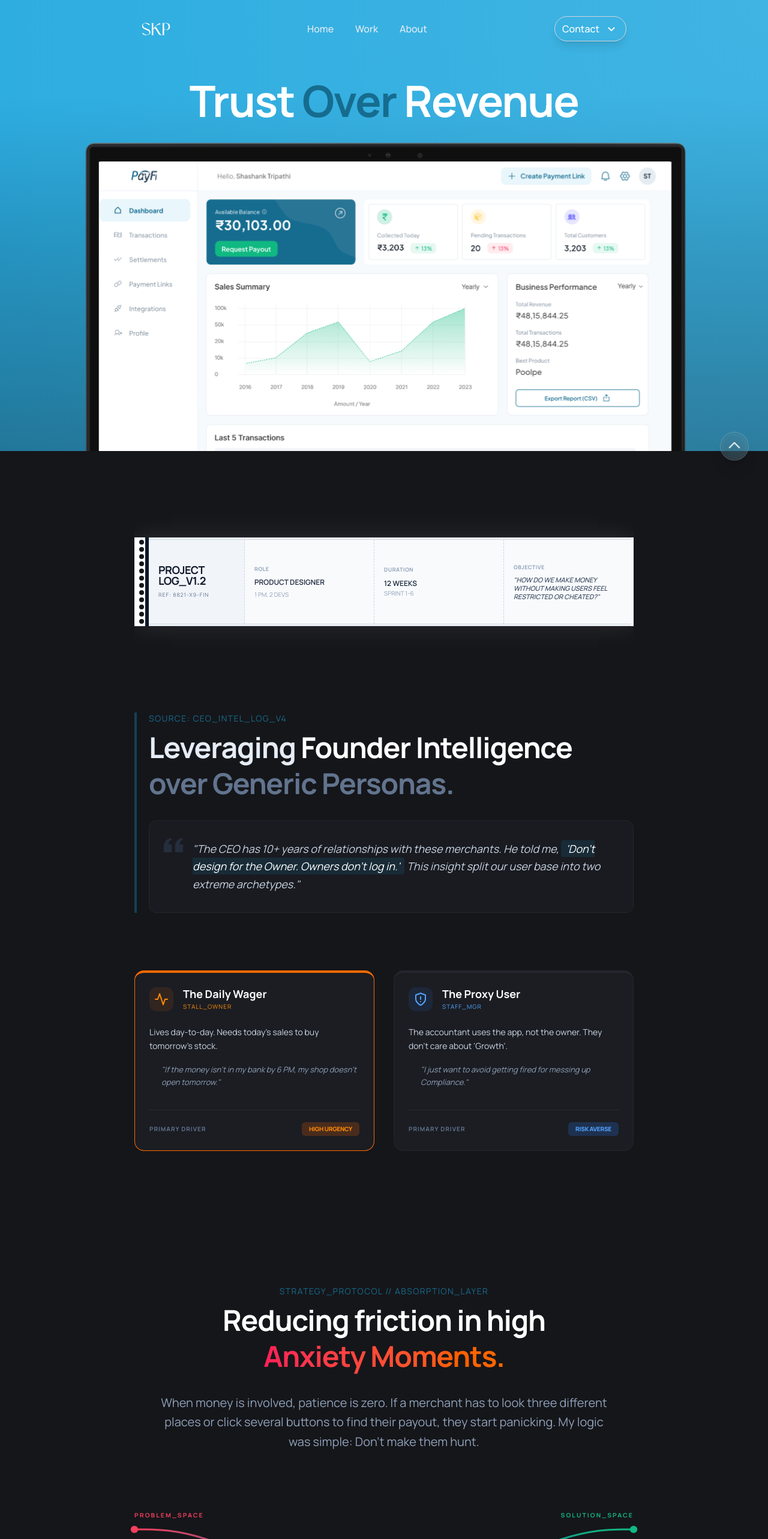
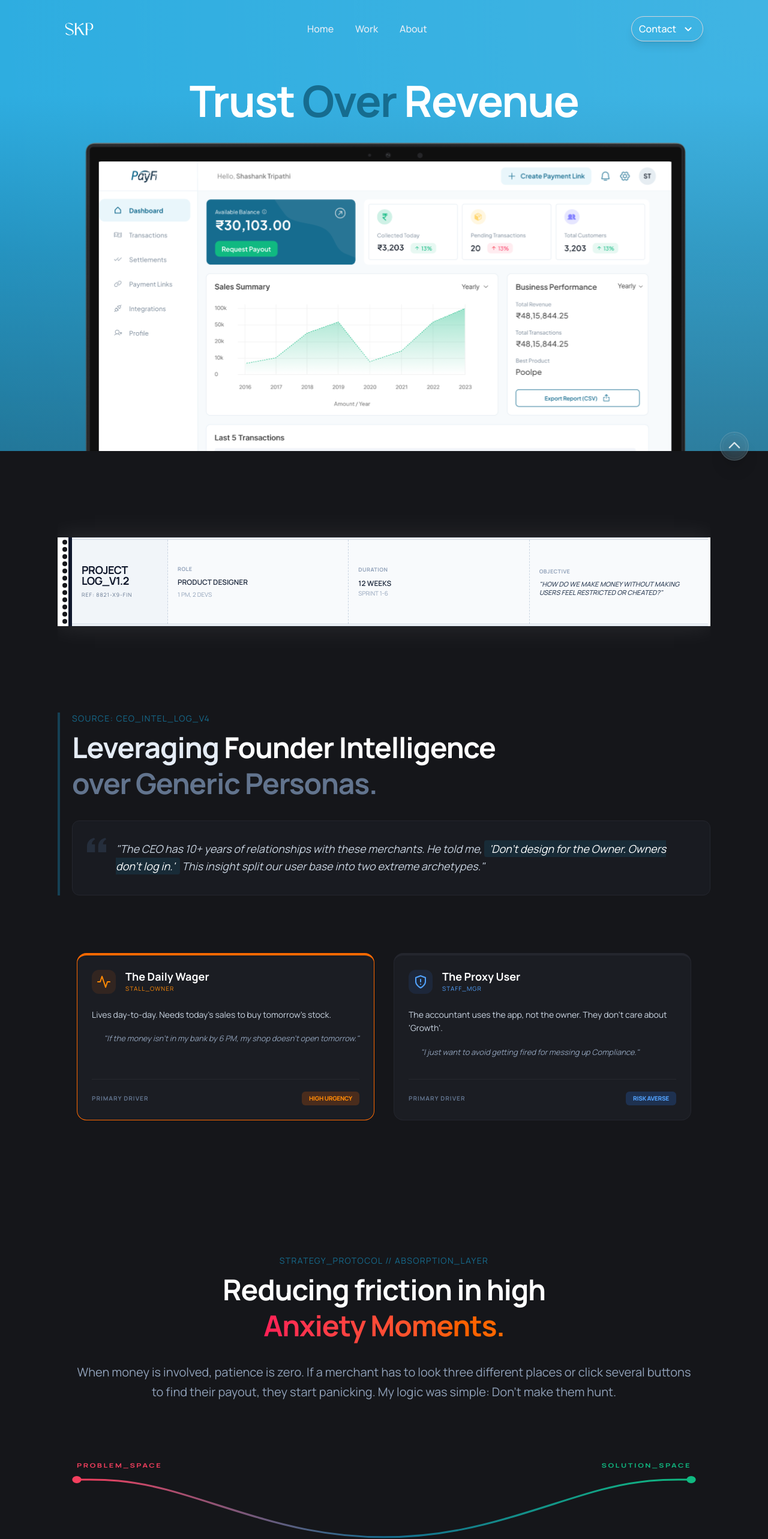
Before and after one commit to SkpGit28/My-Digital-Space, a Next.js app: page /case-studies/trust-revenue in a window 1280 px wide. Shown: the top 2566 px of the page at 60% size. Built offline with nearby package versions, Linux system fonts and the light colour scheme.

Commit message:
After Full Width

```diff
--- a/src/Components/AtomicDesign.tsx
+++ b/src/Components/AtomicDesign.tsx
@@ -10,7 +10,7 @@ const AtomicDesign: React.FC = () => {
             <Container>
                 <div className="flex flex-col gap-16">
                     {/* Narrative Section */}
-                    <div className="relative pl-6 max-w-3xl">
+                    <div className="relative pl-6 max-w-5xl">
                         {/* Vertical Accent Line */}
                         <div className="absolute top-0 left-0 w-1 h-full bg-text-accent/50" />
 
--- a/src/Components/EvidenceLocker.tsx
+++ b/src/Components/EvidenceLocker.tsx
@@ -15,7 +15,7 @@ const EvidenceLocker: React.FC = () => {
 
                     {/* Narrative Section */}
                     <div className="flex flex-col md:flex-row justify-between items-center gap-12">
-                        <div className="max-w-4xl relative pl-6">
+                        <div className="max-w-6xl relative pl-6">
                             {/* Vertical Accent Line */}
                             <div className="absolute top-0 left-0 w-1 h-full bg-text-accent/50" />
 
--- a/src/Components/ProfilePivot.tsx
+++ b/src/Components/ProfilePivot.tsx
@@ -87,7 +87,7 @@ const ProfilePivot: React.FC = () => {
                                 className="absolute inset-0 px-6 md:px-12 pb-12 flex flex-col items-center justify-start pt-[80px]"
                             >
                                 {/* The Identity Hub UI */}
-                                <div className="w-full max-w-3xl border border-text-accent/20 bg-background rounded-[2.5rem] p-8 md:p-10 shadow-[0_0_50px_rgba(22,108,143,0.1)] relative overflow-hidden mt-10">
+                                <div className="w-full max-w-5xl border border-text-accent/20 bg-background rounded-[2.5rem] p-8 md:p-10 shadow-[0_0_50px_rgba(22,108,143,0.1)] relative overflow-hidden mt-10">
                                     {/* Background glow */}
                                     <div className="absolute -top-24 -right-24 w-80 h-80 bg-text-accent/5 rounded-full blur-[100px] pointer-events-none" />
 
--- a/src/Components/StrategyBridge.tsx
+++ b/src/Components/StrategyBridge.tsx
@@ -33,7 +33,7 @@ const StrategyBridge: React.FC = () => {
                             </span>
                         </h3>
 
-                        <p className="text-slate-400 text-xl leading-relaxed max-w-3xl mx-auto">
+                        <p className="text-slate-400 text-xl leading-relaxed max-w-5xl mx-auto">
                             When money is involved, patience is zero. If a merchant has to look three different places or click several buttons to find their payout, they start panicking. My logic was simple: Don't make them hunt.
                         </p>
                     </div>
--- a/src/Components/TheEnvironment.tsx
+++ b/src/Components/TheEnvironment.tsx
@@ -37,7 +37,7 @@ const TheEnvironment: React.FC = () => {
             <Container>
                 <div className="flex flex-col gap-16">
                     {/* Narrative Section */}
-                    <div className="relative pl-6 max-w-3xl">
+                    <div className="relative pl-6 max-w-5xl">
                         {/* Vertical Accent Line */}
                         <div className="absolute top-0 left-0 w-1 h-full bg-text-accent/50" />
 
--- a/src/Components/TopNav.tsx
+++ b/src/Components/TopNav.tsx
@@ -172,7 +172,7 @@ export default function TopNav({
             aria-label="Main navigation"
             className={cn(
               "sticky top-0 z-50 -mt-10",                        // pull it over content
-              "rounded-full mx-auto mt-4 max-w-4xl w-full px-3 md:px-2",
+              "rounded-full mx-auto mt-4 max-w-6xl w-full px-3 md:px-2",
               isScrolled
                 ? "bg-background/80 backdrop-blur-sm backdrop-saturate-200 border border-[var(--nav-border)]"
                 : "border-none"
--- a/src/Components/container.tsx
+++ b/src/Components/container.tsx
@@ -7,7 +7,7 @@ export default function Container({
   className?: string;
 }) {
   return (
-    <div className={`mx-auto w-full max-w-4xl px-4 md:px-8 ${className}`}>
+    <div className={`mx-auto w-full max-w-6xl px-4 md:px-8 ${className}`}>
       {children}
     </div>
   );
--- a/src/app/about/page.tsx
+++ b/src/app/about/page.tsx
@@ -56,7 +56,7 @@ export default function AboutPage() {
               variants={contentVariants}
               initial="hidden"
               animate="visible"
-              className="max-w-3xl mx-auto"
+              className="max-w-5xl mx-auto"
             >
               <div className="space-y-6 text-lg text-gray-700 dark:text-gray-300 leading-relaxed">
                 <p>
--- a/src/app/case-studies/trust-revenue/page.tsx
+++ b/src/app/case-studies/trust-revenue/page.tsx
@@ -101,7 +101,7 @@ export default function TrustRevenueCaseStudy() {
                                         <span className="text-slate-500">over Generic Personas.</span>
                                     </h3>
 
-                                    <div className="relative bg-elevated/80 p-8 rounded-xl border border-border-subtle max-w-4xl">
+                                    <div className="relative bg-elevated/80 p-8 rounded-xl border border-border-subtle max-w-6xl">
                                         {/* SVG Quote Icon */}
                                         <svg
                                             className="absolute top-6 left-6 text-slate-700 w-8 h-8 opacity-50"
@@ -176,7 +176,7 @@ export default function TrustRevenueCaseStudy() {
                 {/* Content Section */}
                 <section className="relative py-20">
                     <Container>
-                        <div className="max-w-4xl mx-auto space-y-12">
+                        <div className="max-w-6xl mx-auto space-y-12">
                             <motion.div
                                 initial={{ opacity: 0, y: 16 }}
                                 whileInView={{ opacity: 1, y: 0 }}
```
